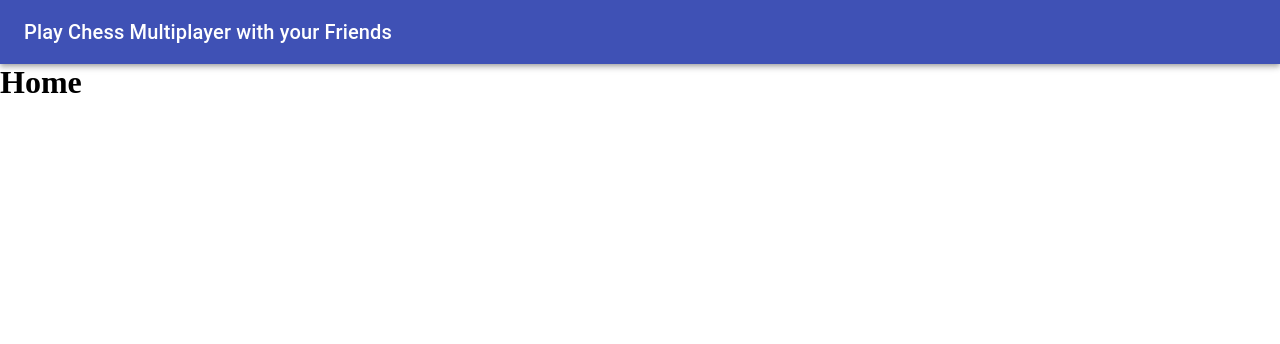
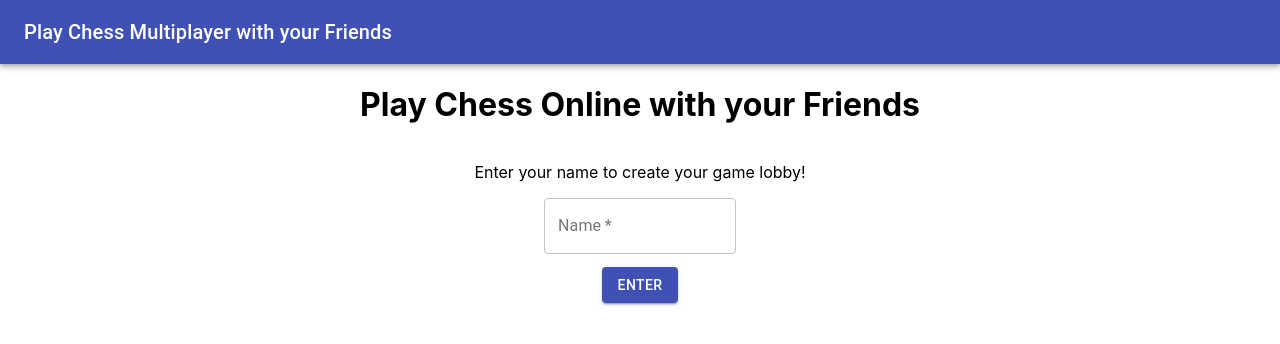
Before and after one commit to Pooran8898/Multiplayer-chess, a React (Create React App) app in the folder client/: page / in a window 1280 px wide. Shown: the top 344 px of the page. Built offline with nearby package versions, Linux system fonts and the light colour scheme.

Commit message:
Join component added with redirect functionality

```diff
--- a/client/src/App.css
+++ b/client/src/App.css
@@ -0,0 +1,42 @@
+.App {
+    width: 80%;
+    margin: auto;
+    height: 100vh;
+    text-align: center;
+    padding-top: 5%;
+  }
+
+  .App-logo {
+    height: 40vmin;
+    pointer-events: none;
+  }
+
+  @media (prefers-reduced-motion: no-preference) {
+    .App-logo {
+      animation: App-logo-spin infinite 20s linear;
+    }
+  }
+
+  .App-header {
+    background-color: #282c34;
+    min-height: 100vh;
+    display: flex;
+    flex-direction: column;
+    align-items: center;
+    justify-content: center;
+    font-size: calc(10px + 2vmin);
+    color: white;
+  }
+
+  .App-link {
+    color: #61dafb;
+  }
+
+  @keyframes App-logo-spin {
+    from {
+      transform: rotate(0deg);
+    }
+    to {
+      transform: rotate(360deg);
+    }
+  }
--- a/client/src/Components/Join/Join.css
+++ b/client/src/Components/Join/Join.css
@@ -0,0 +1,5 @@
+.home-container {
+    display: flex;
+    flex-direction: column;
+    align-items: center;
+}
--- a/client/src/Components/Join/Join.jsx
+++ b/client/src/Components/Join/Join.jsx
@@ -1,13 +1,28 @@
 import React from "react";
-
+import { useContext } from "react";
+import { Datacontext } from "../../Context/Datacontext";
+import { Navigate } from "react-router-dom";
+import "./Join.css";
+import TextField from "@material-ui/core/TextField";
+import Button from "@material-ui/core/Button";
 
 
 export const Join = () => {
+    const { redirect, generateGameId, gameId, Setusername, username } = useContext(Datacontext);
     return (
         <>
-        <div>
-
-        </div>
+            <div>
+                {redirect ? <Navigate to={"/game/" + gameId} /> : <>
+                    <div className="home-container">
+                        <h1>Play Chess Online with your Friends</h1>
+                        <p>Enter your name to create your game lobby!</p>
+                        <TextField id="outlined-basic" style={{ width: "15vw", marginBottom: "1%" }} label="Name" variant="outlined" required onChange={(event) => Setusername(event.target.value)} />
+                        <Button variant="contained" color="primary" onClick={(event) => username === "" ? event.preventDefault() : generateGameId()}>
+                            Enter
+                        </Button>
+                    </div>
+                </>}
+            </div>
         </>
     )
 }
--- a/client/src/Routes/Router.jsx
+++ b/client/src/Routes/Router.jsx
@@ -8,9 +8,8 @@ export const Router = () => {
     return (
         <>
             <Navbar />
-            <Join/>
             <Routes>
-                <Route path="/" element={<h1>Home</h1>} />
+                <Route path="/" element={<Join />} />
                 <Route path="/game/:gameId" element={<h1>Game</h1>} />
                 <Route path="*" element={<h1>Incorrect Page <Link to={"/"}>Click here to go to Home page</Link></h1>} />
             </Routes>
--- a/client/src/index.css
+++ b/client/src/index.css
@@ -1,5 +1,13 @@
+body {
+    margin: 0;
+    font-family: -apple-system, BlinkMacSystemFont, 'Segoe UI', 'Roboto', 'Oxygen',
+      'Ubuntu', 'Cantarell', 'Fira Sans', 'Droid Sans', 'Helvetica Neue',
+      sans-serif;
+    -webkit-font-smoothing: antialiased;
+    -moz-osx-font-smoothing: grayscale;
+  }
 
-* {
-    margin: 0;
-    padding: 0;
-}
+  code {
+    font-family: source-code-pro, Menlo, Monaco, Consolas, 'Courier New',
+      monospace;
+  }
```
